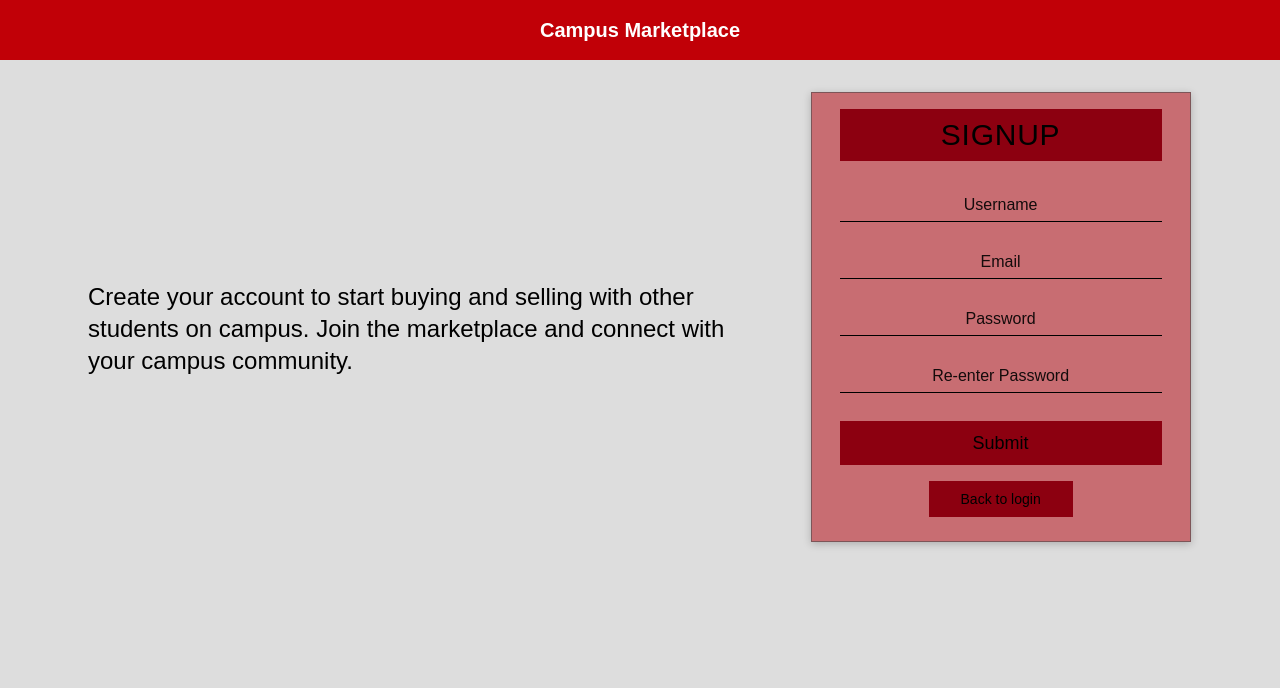
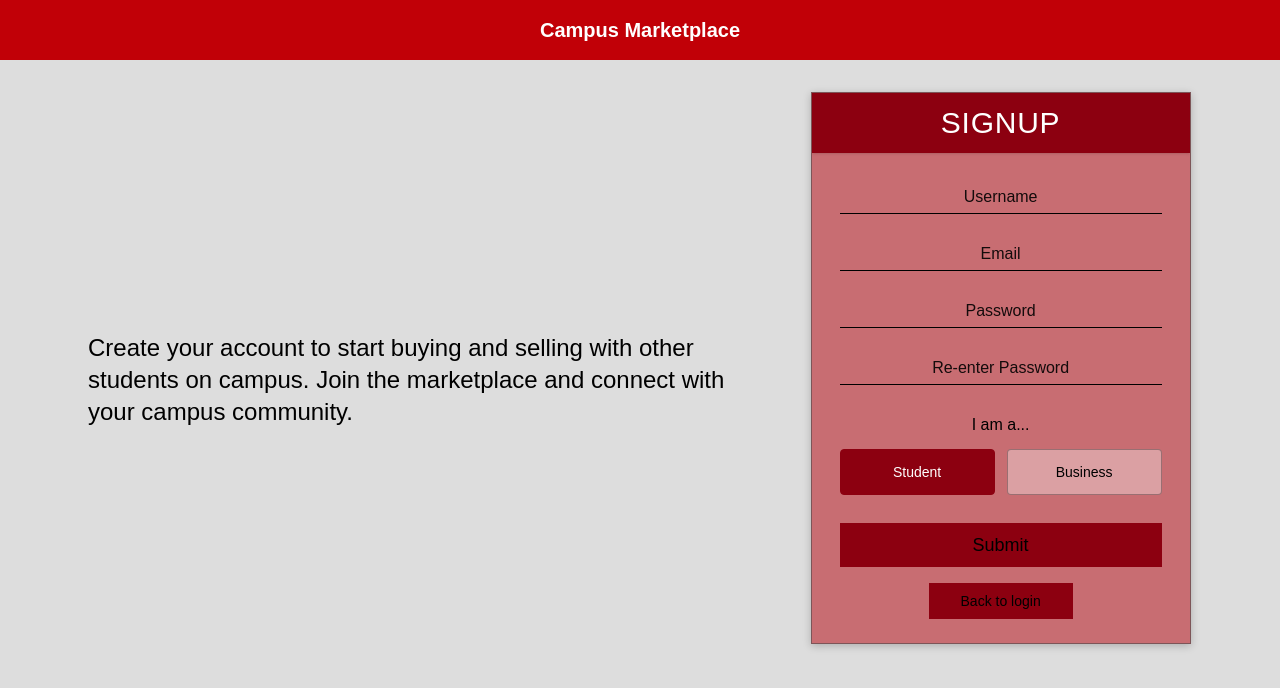
Before and after one commit to campus-marketplace-app/campus-marketplace, a React (Vite) app in the folder apps/web/: page /signup in a window 1280 px wide. Shown: the top 688 px of the page. Built offline with nearby package versions, Linux system fonts and the light colour scheme.

Commit message:
signup account type now enforced and not editable

```diff
--- a/apps/web/src/pages/profile.tsx
+++ b/apps/web/src/pages/profile.tsx
@@ -103,6 +103,11 @@ export default function Profile() {
             if (profile.avatar_path !== null) {
                 setAvatarUrl(`${getAvatarUrl(profile.avatar_path)}?t=${Date.now()}`);
             }
+            if (profile.account_type === 'student') {
+                setAccountTitle("Student");
+            } else if (profile.account_type === 'business') {
+                setAccountTitle("Business");
+            }
         } catch (error) {
             console.error("Failed to load profile:", error);
         }
@@ -195,27 +200,14 @@ export default function Profile() {
             <section className="relative z-10 w-full p-6 sm:p-8">
                 <div className="overflow-y-auto mx-auto w-full max-w-3xl rounded-sm bg-[#a50f1a] p-6 shadow-lg sm:p-10">
                     <div className="space-y-8">
-                        {isEditing && (
-                            <div className="flex justify-end">
-                                <button
-                                    type="button"
-                                    onClick={() => setAccountTitle(prev => prev === "Student Account" ? "Business Account" : "Student Account")}
-                                    className="rounded-xl bg-white/20 px-3 py-1 text-xs font-semibold text-white transition hover:bg-white/30"
-                                >
-                                    {accountTitle === "Student Account" ? "Switch to Business" : "Switch to Student"}
-                                </button>
-                            </div>
-                        )}
                         <div className="mx-auto w-full max-w-sm">
                             <p className="mb-2 text-center text-sm font-semibold uppercase tracking-wide text-white">Profile</p>
-                            <input
+                            <p
                                 id="accountTitle"
-                                type="text"
-                                value={accountTitle}
-                                readOnly={!isEditing}
-                                onChange={(e) => setAccountTitle(e.target.value)}
                                 className="w-full rounded-2xl bg-white px-4 py-3 text-center text-3xl text-black outline-none"
-                            />
+                            >
+                                {accountTitle}
+                            </p>
                         </div>
 
                         <div className="grid gap-8 md:grid-cols-[1fr_1.3fr]">
--- a/apps/web/src/pages/signup.tsx
+++ b/apps/web/src/pages/signup.tsx
@@ -2,9 +2,12 @@ import { useState, type ComponentProps } from 'react';
 import { Link, useNavigate } from 'react-router-dom';
 import { signUpWithEmail } from "@campus-marketplace/backend";
 
+type SignupAccountType = "student" | "business";
+
 export default function Signup() {
     const navigate = useNavigate();
     const [email, setEmail] = useState('');
+    const [accountType, setAccountType] = useState<SignupAccountType>("student");
     const [password, setPassword] = useState('');
     const [rePassword, setRePassword] = useState('');
     const [emailMessage, setEmailMessage] = useState('');
@@ -79,6 +82,7 @@ export default function Signup() {
                 email,
                 password,
                 display_name: displayName,
+                account_type: accountType,
             });
 
             if (session) {
@@ -108,11 +112,12 @@ export default function Signup() {
                     </p>
                 </div>
 
-                <div className="mx-auto w-full max-w-[380px] border border-[#7d5558] bg-[#c86d72] px-5 pb-6 pt-4 shadow-[0_2px_8px_rgba(0,0,0,0.22)] sm:px-7">
-                    <h1 className="mb-8 bg-[#8c0010] py-2 text-center text-3xl uppercase tracking-wide text-black">
+                <div className="mx-auto w-full max-w-[380px] overflow-hidden border border-[#7d5558] bg-[#c86d72] shadow-[0_2px_8px_rgba(0,0,0,0.22)]">
+                    <h1 className="mb-8 bg-[#8c0010] py-3 text-center text-3xl uppercase tracking-wide text-white shadow-sm">
                         Signup
                     </h1>
 
+                    <div className="px-5 pb-6 sm:px-7">
                     <form className="flex flex-col gap-7" onSubmit={handleSubmit}>
                         <input
                             type="text"
@@ -170,6 +175,47 @@ export default function Signup() {
                             (<p className="text-sm text-white">{rePasswordMessage}</p>) : null
                         }
 
+                        <div className="space-y-3">
+                            <p className="text-center text-base font-medium text-black">I am a...</p>
+                            <div className="grid grid-cols-2 gap-3">
+                                <label
+                                    className={`flex cursor-pointer items-center justify-center rounded border px-4 py-3 text-sm font-medium transition ${
+                                        accountType === 'student'
+                                            ? 'border-[#8c0010] bg-[#8c0010] text-white'
+                                            : 'border-black/30 bg-white/35 text-black hover:bg-white/50'
+                                    }`}
+                                >
+                                    <input
+                                        type="radio"
+                                        name="accountType"
+                                        value="student"
+                                        checked={accountType === 'student'}
+                                        onChange={() => setAccountType('student')}
+                                        className="sr-only"
+                                    />
+                                    Student
+                                </label>
+
+                                <label
+                                    className={`flex cursor-pointer items-center justify-center rounded border px-4 py-3 text-sm font-medium transition ${
+                                        accountType === 'business'
+                                            ? 'border-[#8c0010] bg-[#8c0010] text-white'
+                                            : 'border-black/30 bg-white/35 text-black hover:bg-white/50'
+                                    }`}
+                                >
+                                    <input
+                                        type="radio"
+                                        name="accountType"
+                                        value="business"
+                                        checked={accountType === 'business'}
+                                        onChange={() => setAccountType('business')}
+                                        className="sr-only"
+                                    />
+                                    Business
+                                </label>
+                            </div>
+                        </div>
+
                         {serverError && <p className="text-sm text-white">{serverError}</p>}
 
                         <button
@@ -187,6 +233,7 @@ export default function Signup() {
                     >
                         Back to login
                     </Link>
+                    </div>
                 </div>
             </div>
         </section>
```
